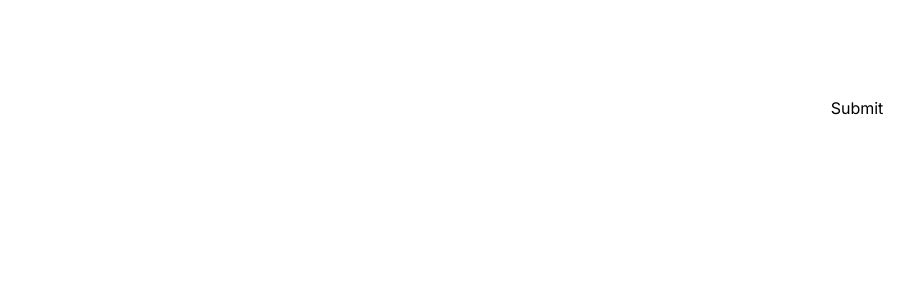
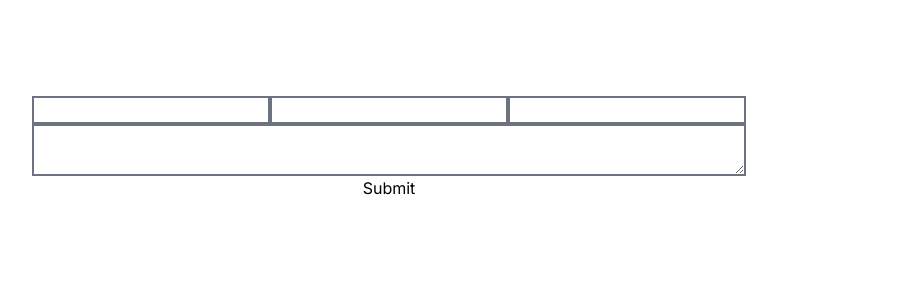
Before and after one commit to Floriian/havasidaniel, a Next.js app: page / in a window 1280 px wide. Shown: the top 300 px of the page, without its empty margins (251-1165 px from the left). Built offline with nearby package versions, Linux system fonts and the light colour scheme.

Commit message:
basic styling.

```diff
--- a/src/features/contact/components/ContactForm.tsx
+++ b/src/features/contact/components/ContactForm.tsx
@@ -16,11 +16,13 @@ export function ContactForm() {
 
     return (
         <>
-            <form onSubmit={handleSubmit(onSubmit)} action="/" method="POST">
-                <input {...register("email")} />
-                <input {...register("name")} />
-                <input {...register("phoneNumber")} />
-                <input {...register("comment")} />
+            <form onSubmit={handleSubmit(onSubmit)} action="/" method="POST" className="grid">
+                <div className="grid-cols-3">
+                    <input {...register("email")} className="border-2 border-gray-500" />
+                    <input {...register("name")} className="border-2 border-gray-500" />
+                    <input {...register("phoneNumber")} className="border-2 border-gray-500" />
+                </div>
+                <textarea {...register("comment")} className="border-2 border-gray-500" />
                 <button>Submit</button>
             </form>
         </>
--- a/tailwind.config.ts
+++ b/tailwind.config.ts
@@ -1,20 +1,21 @@
-import type { Config } from 'tailwindcss'
+import type { Config } from "tailwindcss";
 
 const config: Config = {
   content: [
-    './src/pages/**/*.{js,ts,jsx,tsx,mdx}',
-    './src/components/**/*.{js,ts,jsx,tsx,mdx}',
-    './src/app/**/*.{js,ts,jsx,tsx,mdx}',
+    "./src/pages/**/*.{js,ts,jsx,tsx,mdx}",
+    "./src/components/**/*.{js,ts,jsx,tsx,mdx}",
+    "./src/app/**/*.{js,ts,jsx,tsx,mdx}",
+    "./src/features/**/**/**/*.{js,ts,jsx,tsx,mdx}",
   ],
   theme: {
     extend: {
       backgroundImage: {
-        'gradient-radial': 'radial-gradient(var(--tw-gradient-stops))',
-        'gradient-conic':
-          'conic-gradient(from 180deg at 50% 50%, var(--tw-gradient-stops))',
+        "gradient-radial": "radial-gradient(var(--tw-gradient-stops))",
+        "gradient-conic":
+          "conic-gradient(from 180deg at 50% 50%, var(--tw-gradient-stops))",
       },
     },
   },
   plugins: [],
-}
-export default config
+};
+export default config;
```
